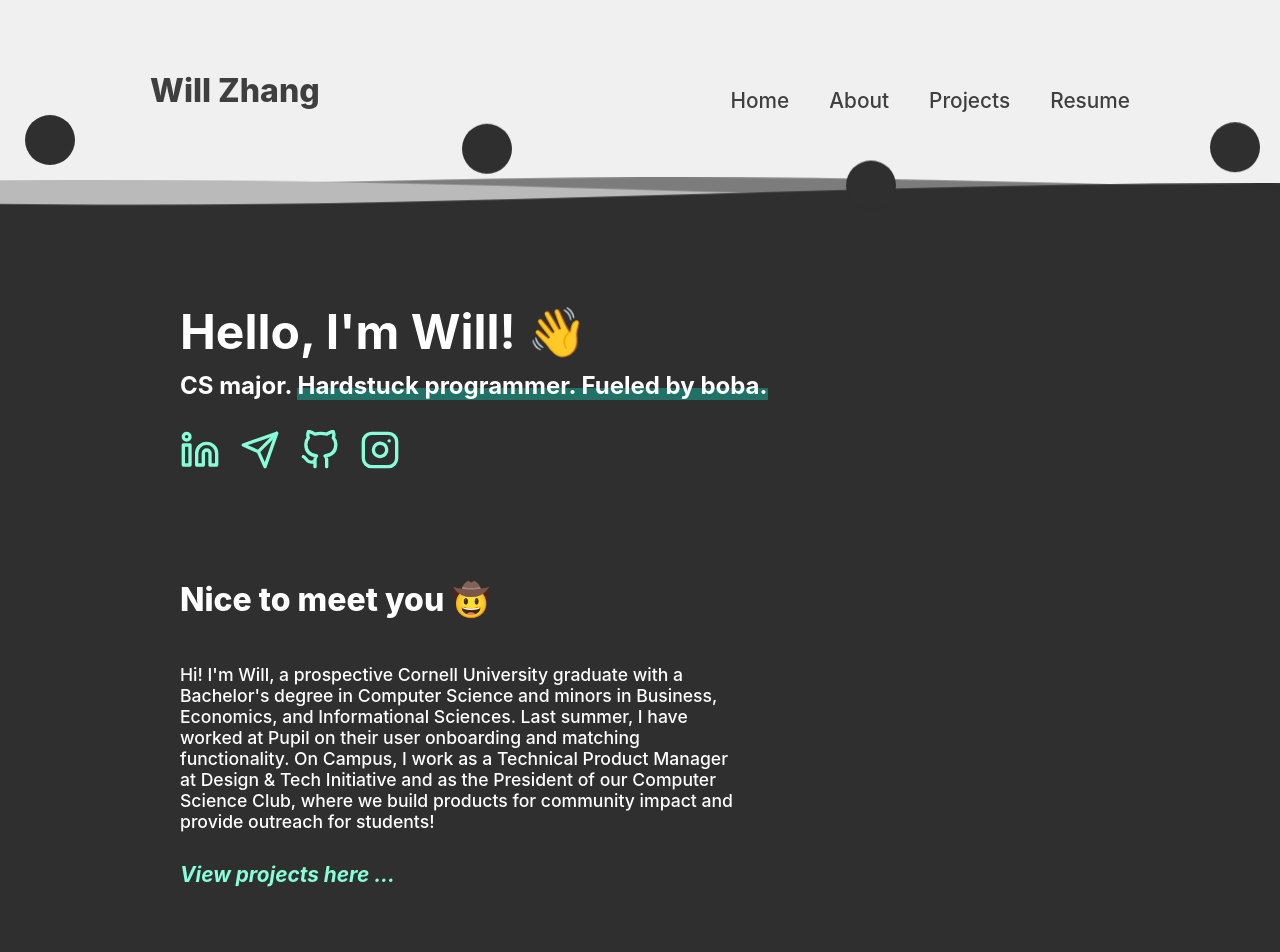
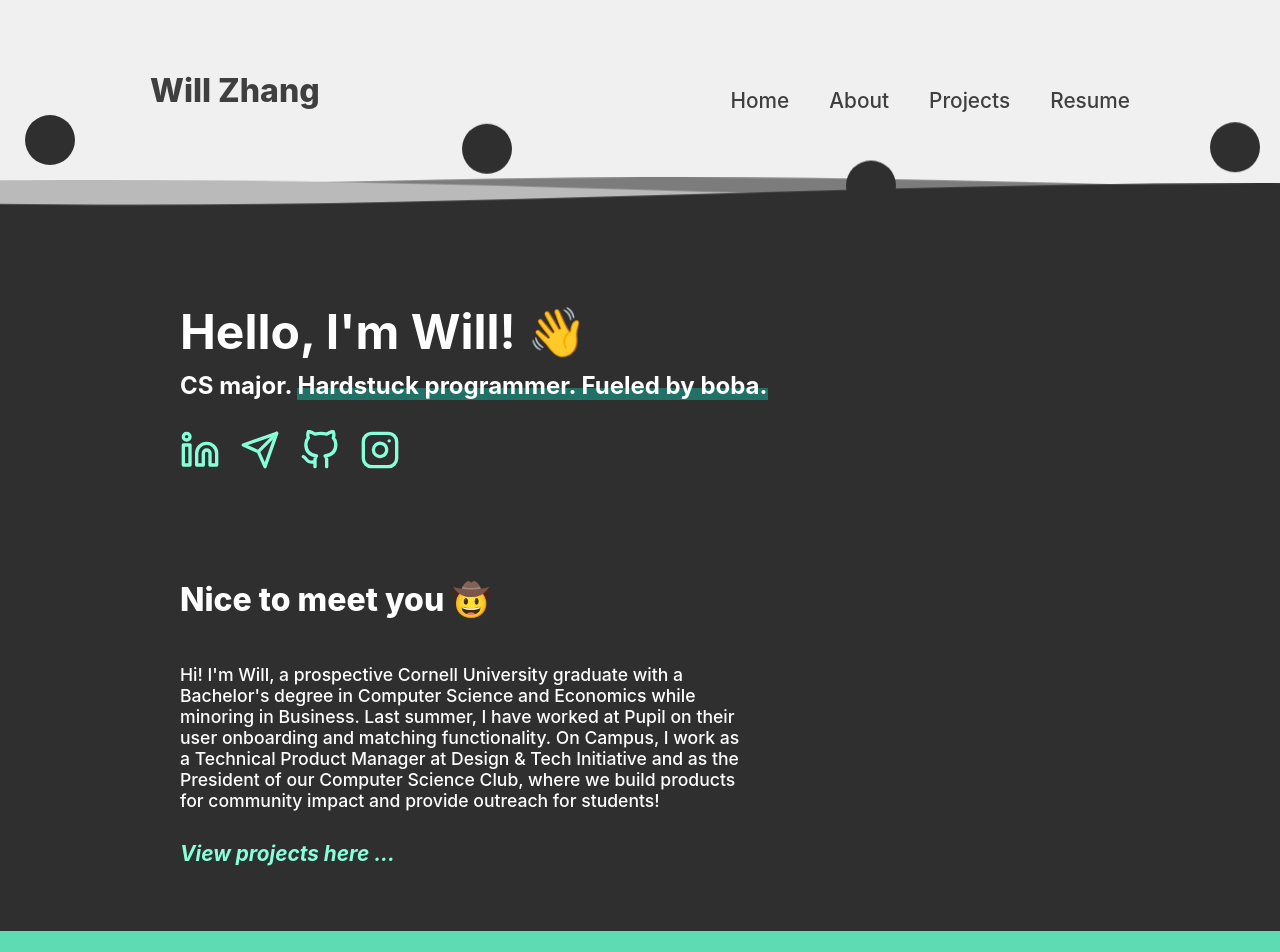
Before and after one commit to wizhaaa/wizhaa.com, a React (Create React App) app: page / in a window 1280 px wide. Shown: the top 952 px of the page. Built offline with nearby package versions, Linux system fonts and the light colour scheme.

Commit message:
update major

```diff
--- a/src/pages/Home.tsx
+++ b/src/pages/Home.tsx
@@ -27,13 +27,12 @@ const Home = () => {
             <h3> Nice to meet you 🤠 </h3>
             <p>
               Hi! I'm Will, a prospective Cornell University graduate with a
-              Bachelor's degree in Computer Science and minors in Business,
-              Economics, and Informational Sciences. Last summer, I have worked
-              at Pupil on their user onboarding and matching functionality. On
-              Campus, I work as a Technical Product Manager at Design & Tech
-              Initiative and as the President of our Computer Science Club,
-              where we build products for community impact and provide outreach
-              for students!
+              Bachelor's degree in Computer Science and Economics while minoring
+              in Business. Last summer, I have worked at Pupil on their user
+              onboarding and matching functionality. On Campus, I work as a
+              Technical Product Manager at Design & Tech Initiative and as the
+              President of our Computer Science Club, where we build products
+              for community impact and provide outreach for students!
             </p>
 
             <p>
```
